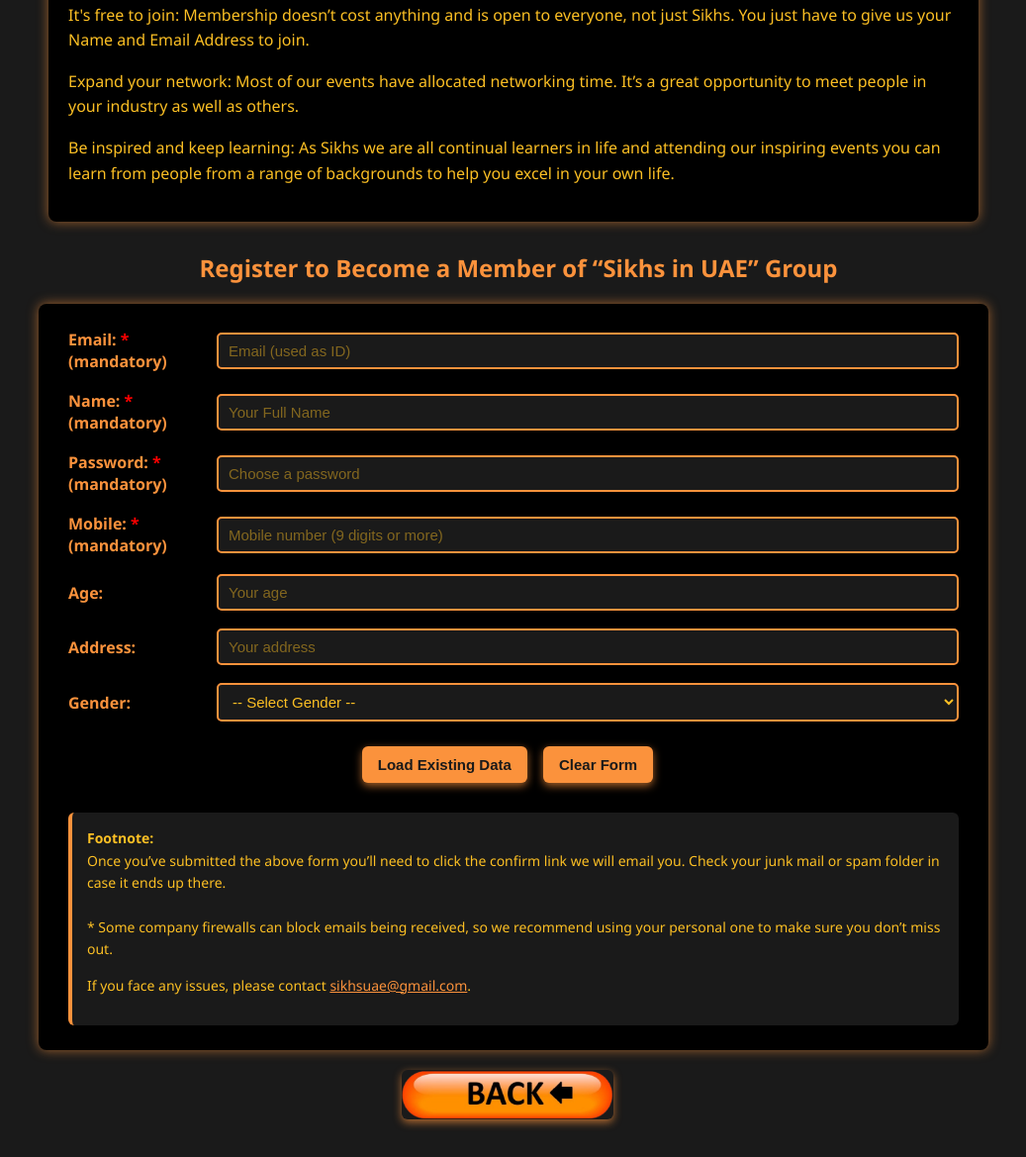
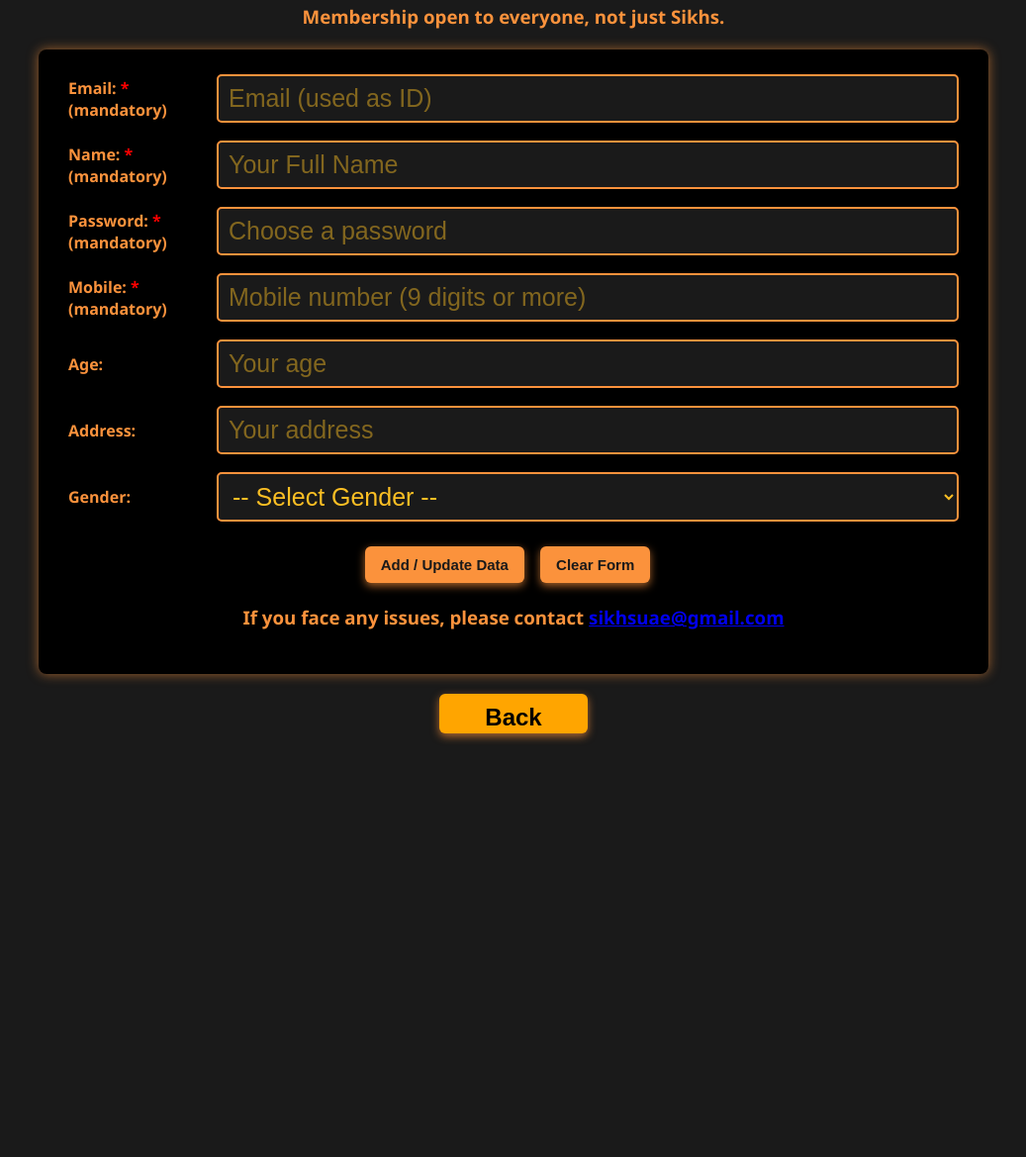
Before and after one commit to sikhsuae/SikhsUAE, a plain HTML site: page Add Record.html in a window 1280 px wide. Shown: the part 113-1282 px from the top of the page at 99% size, without its empty margins (121-1158 px from the left). After the commit the page ends 892 px from the top, so only its background shows below. Drawn offline with Linux system fonts and the light colour scheme.

Commit message:
Initial commit

```diff
--- a/Add Record.html
+++ b/Add Record.html
@@ -12,16 +12,19 @@
         font-family: 'Segoe UI', Tahoma, Geneva, Verdana, sans-serif;
         padding: 30px;
       }
-    h1, h2 {
+      h1, h2, h3 {
         color: #fb923c;
-      margin-bottom: 20px;
+          padding-top: 0.1em;
+        padding-bottom: 0.1em;
             }
       h1 {
         text-align: center;
       }
       h2 {
         text-align: center;
-      margin-left: 10px;
+      }
+      h3 {
+            text-align: center;
           }
       .intro {
         max-width: 900px;
@@ -53,10 +56,11 @@
         color: #fb923c;
         user-select: none;
       }
+
       input, select {
         flex: 1;
         padding: 8px 10px;
-      font-size: 15px;
+        font-size: 25px;
         border: 2px solid #fb923c;
         border-radius: 5px;
         background-color: #1a1a1a;
@@ -95,68 +99,34 @@
         text-align: center;
         color: #fb923c;
       }
-    .footnote {
-      margin-top: 30px;
-      font-size: 14px;
-      color: #fbbf24;
-      line-height: 1.6;
-      background-color: #1a1a1a;
-      padding: 15px;
-      border-left: 4px solid #fb923c;
-      border-radius: 6px;
-      max-width: 900px;
-      margin-left: auto;
-      margin-right: auto;
-    }
-    .back-button-container {
-      max-width: 900px;
-      margin: 20px auto 0;
-      text-align: center;
-    }
-    .back-button {
-      background: none;
-      border: none;
-      cursor: pointer;
-      outline: none;
-      padding: 0;
-    }
-    .back-button img {
-      width: 40px;
-      height: 40px;
-      object-fit: contain;
-      vertical-align: middle;
-    }
+
+
     </style>
   </head>
   <body>
 
-  <div class="intro">
-    <p><strong>Benefits of becoming a member</strong></p>
-    <p>It's free to join: Membership doesn’t cost anything and is open to everyone, not just Sikhs. You just have to give us your Name and Email Address to join.</p>
-    <p>Expand your network: Most of our events have allocated networking time. It’s a great opportunity to meet people in your industry as well as others.</p>
-    <p>Be inspired and keep learning: As Sikhs we are all continual learners in life and attending our inspiring events you can learn from people from a range of backgrounds to help you excel in your own life.</p>
-  </div>
 
-  <h2>Register to Become a Member of “Sikhs in UAE” Group</h2>
+    <h2>Register to Become a Member of “Sikhs in UAE” Group - Belong, Connect & Thrive. </h2>
+    <h3>Membership open to everyone, not just Sikhs.  </h3>
 
     <form id="editForm">
       <div class="form-row">
-      <label for="email">Email: <span style="color: #f00;">*</span> (mandatory)</label>
+        <label for="email">Email: <span style="color: #f00;">*</span> <br> (mandatory)</label>
         <input type="email" id="email" placeholder="Email (used as ID)" required />
       </div>
 
       <div class="form-row">
-      <label for="name">Name: <span style="color: #f00;">*</span> (mandatory)</label>
+        <label for="name">Name: <span style="color: #f00;">*</span> <br>(mandatory)</label>
         <input type="text" id="name" placeholder="Your Full Name" />
       </div>
 
       <div class="form-row">
-      <label for="password">Password: <span style="color: #f00;">*</span> (mandatory)</label>
+        <label for="password">Password: <span style="color: #f00;">*</span> <br>(mandatory)</label>
         <input type="password" id="password" placeholder="Choose a password" />
       </div>
 
       <div class="form-row">
-      <label for="mobile">Mobile: <span style="color: #f00;">*</span> (mandatory)</label>
+        <label for="mobile">Mobile: <span style="color: #f00;">*</span> <br>(mandatory)</label>
         <input type="number" id="mobile" placeholder="Mobile number (9 digits or more)" />
       </div>
 
@@ -180,29 +150,31 @@
       </div>
 
       <div style="margin-top: 25px; text-align: center;">
-      <button type="button" onclick="loadData()">Load Existing Data</button>
-      <!-- <button type="submit">Add / Update Data</button> -->
+        <!-- <button type="button" onclick="loadData()">Load Existing Data</button> -->
+        <button type="submit">Add / Update Data</button>
         <button type="button" onclick="resetForm()">Clear Form</button>
       </div>
 
       <p id="status"></p>
 
-    <div class="footnote">
-      <strong>Footnote:</strong><br />
-      Once you’ve submitted the above form you’ll need to click the confirm link we will email you. Check your junk mail or spam folder in case it ends up there.<br /><br />
-      * Some company firewalls can block emails being received, so we recommend using your personal one to make sure you don’t miss out.
-     <p>If you face any issues, please contact <a href="mailto:sikhsuae@gmail.com" style="color: #fb923c;">sikhsuae@gmail.com</a>.</p>
-    </div>
+      <h3>If you face any issues, please contact <a href="mailto:sikhsuae@gmail.com">sikhsuae@gmail.com</a></h3>
+
     </form>
 
- <!-- Back Button -->
-  <div class="back-button-container">
-    <button class="back-button" onclick="goBack()" title="Back">
-      <img src="./pictures/Back.png" style="height: 50px; width: auto; alt="Back" />
+<button
+  type="button"
+  onclick="goBack()"
+  style="width: 150px; height: 40px; font-size: 24px; background-color: #FFA500; color: black; display: block; margin: 20px auto 0 auto; text-align: center;">
+  Back
 </button>
-  </div>
 
     <script>
+
+  function goBack()
+    {
+      window.location.href = "./index.html";
+    }
+
     const firebaseConfig = {
     apiKey: "AIzaSyBGhLdEcfLYzZAWAA_je63DHnazpHHZZpQ",
     authDomain: "sihksinuae.firebaseapp.com",
@@ -349,11 +321,7 @@
           });
       });
 
-   function goBack()
-   {
-     // window.location.href = "C:\Users\F08249D\OneDrive - CNH Industrial\Desktop\Misc 160902023\SikhsinUAE\Index.html";
-   window.location.href = "./index.html";
-    }
+
 
 
     </script>
```
Also changed, not shown: About Sikhism.html (+4 -22 lines), Contactus.html (+3 -23 lines), Feedback.html (+3 -30 lines), index.html (+1 -1 lines). Lines whose indentation alone changed are shown as unchanged.
